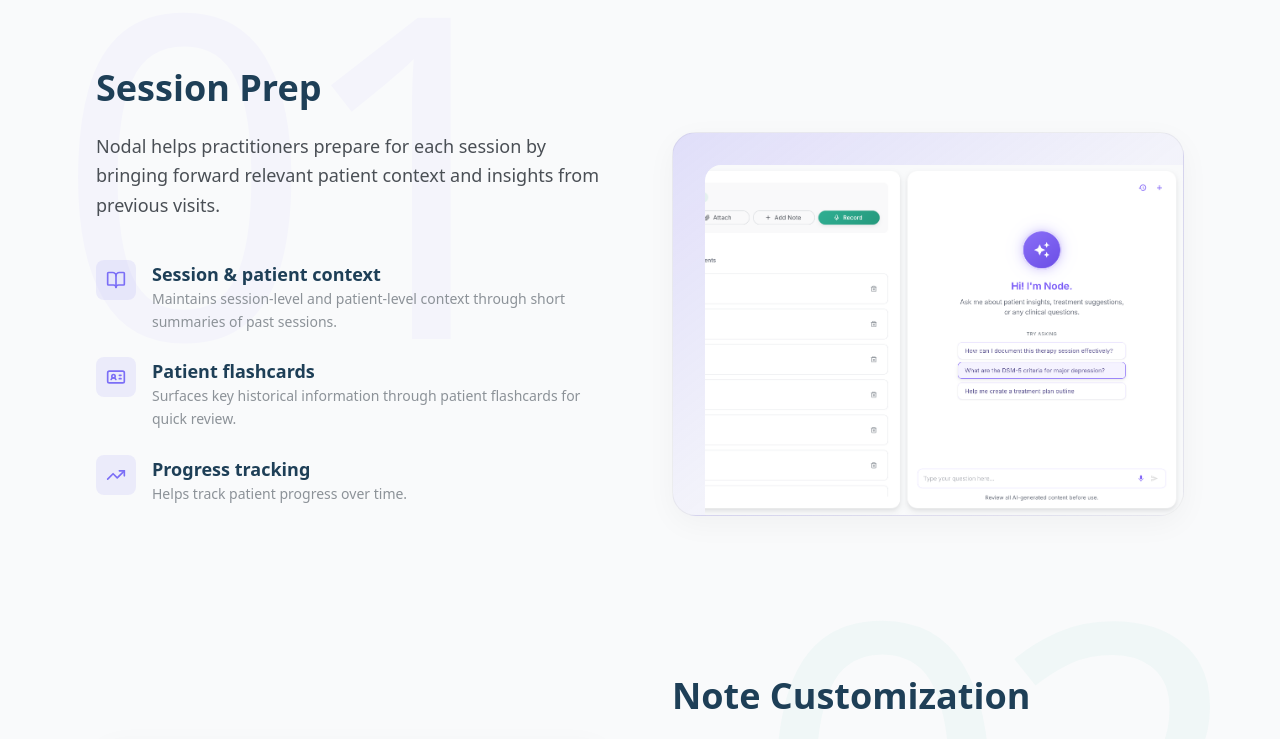
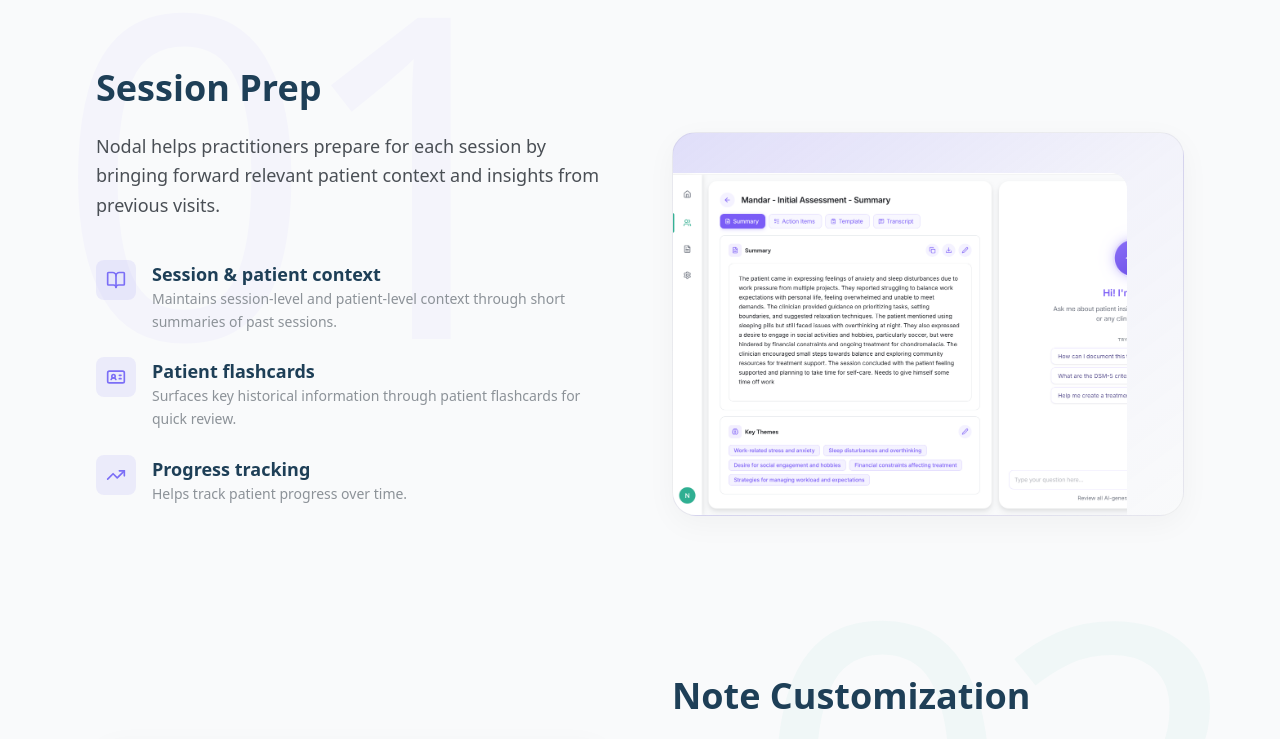
Before and after one commit to corenodal/nodal-website, a React (Vite) app: page /features in a window 1280 px wide. Shown: the part 860-1599 px from the top of the page. Built offline with nearby package versions, Linux system fonts and the light colour scheme.

Commit message:
add image - 1

```diff
--- a/src/sections/FeatureDetails.tsx
+++ b/src/sections/FeatureDetails.tsx
@@ -28,7 +28,7 @@
         detail: 'Helps track patient progress over time.',
       },
     ],
-    image: '/img.png',
+    image: '/session_prep.png',
     accent: 'nodal-violet' as const,
     imageFirst: false,
     imageAnchor: 'top-left' as const,
@@ -197,25 +197,17 @@
 
   // anchor = the corner where padding is applied (2 sides), image overflows the other 2
   const anchorStyles = (anchor: 'top-left' | 'top-right' | 'bottom-left' | 'bottom-right') => {
-    const pad = {
-      'top-left':     'pt-6 pl-6 md:pt-8 md:pl-8 pb-0 pr-0',
-      'top-right':    'pt-6 pr-6 md:pt-8 md:pr-8 pb-0 pl-0',
-      'bottom-left':  'pb-6 pl-6 md:pb-8 md:pl-8 pt-0 pr-0',
-      'bottom-right': 'pb-6 pr-6 md:pb-8 md:pr-8 pt-0 pl-0',
-    };
-    const rounded = {
-      'top-left':     'rounded-tl-2xl',
-      'top-right':    'rounded-tr-2xl',
-      'bottom-left':  'rounded-bl-2xl',
-      'bottom-right': 'rounded-br-2xl',
-    };
-    const objectPos = {
-      'top-left':     'object-right-bottom',
-      'top-right':    'object-left-bottom',
-      'bottom-left':  'object-right-top',
-      'bottom-right': 'object-left-top',
-    };
-    return { pad: pad[anchor], rounded: rounded[anchor], objectPos: objectPos[anchor] };
+    // Making it flush left as requested, with padding on the right side ("going in")
+    const isTop = anchor.startsWith('top');
+    const pad = isTop
+      ? 'pt-6 pr-10 md:pt-10 md:pr-14 pb-0 pl-0' // Top-Right offset, Flush Left-Bottom
+      : 'pb-6 pr-10 md:pb-10 md:pr-14 pt-0 pl-0'; // Bottom-Right offset, Flush Left-Top
+
+    // The inner rounding should be for the corner that sits away from the flush edges
+    const rounded = isTop ? 'rounded-tr-2xl' : 'rounded-br-2xl';
+    const objectPos = isTop ? 'object-left-bottom' : 'object-left-top';
+
+    return { pad, rounded, objectPos };
   };
 
   return (
```
Also changed, not shown: public/session_prep.png (added).
